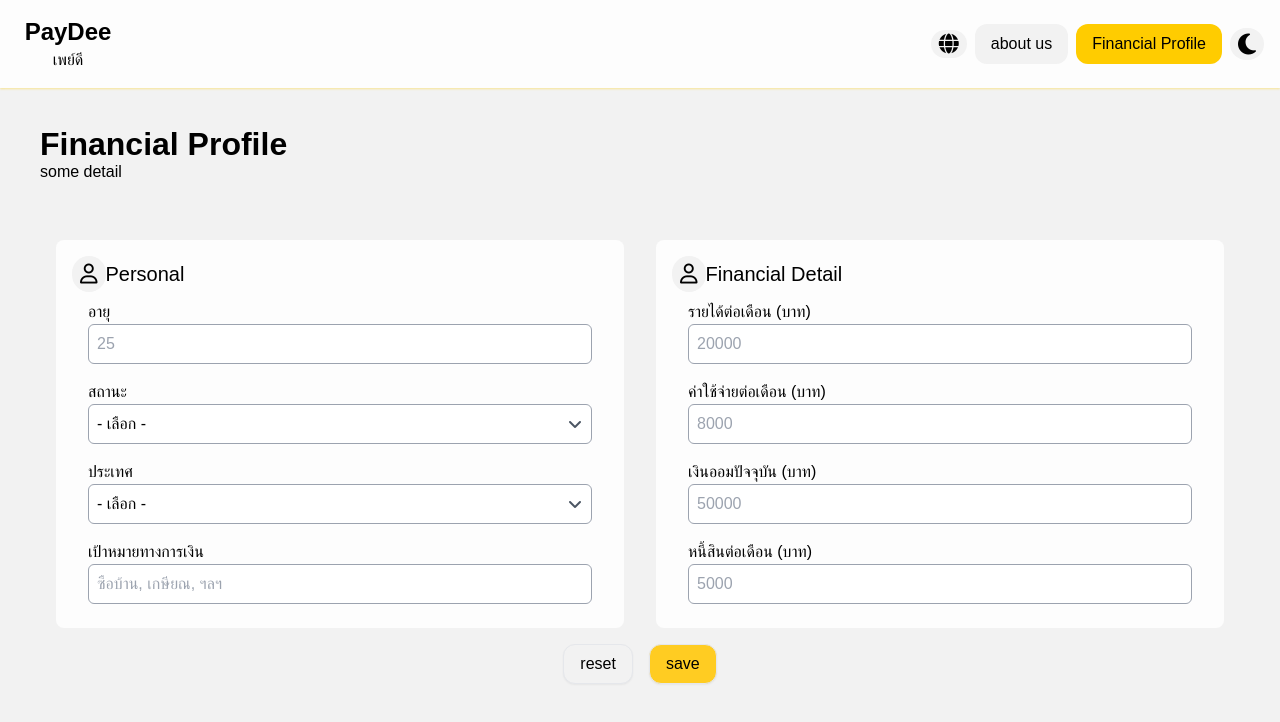
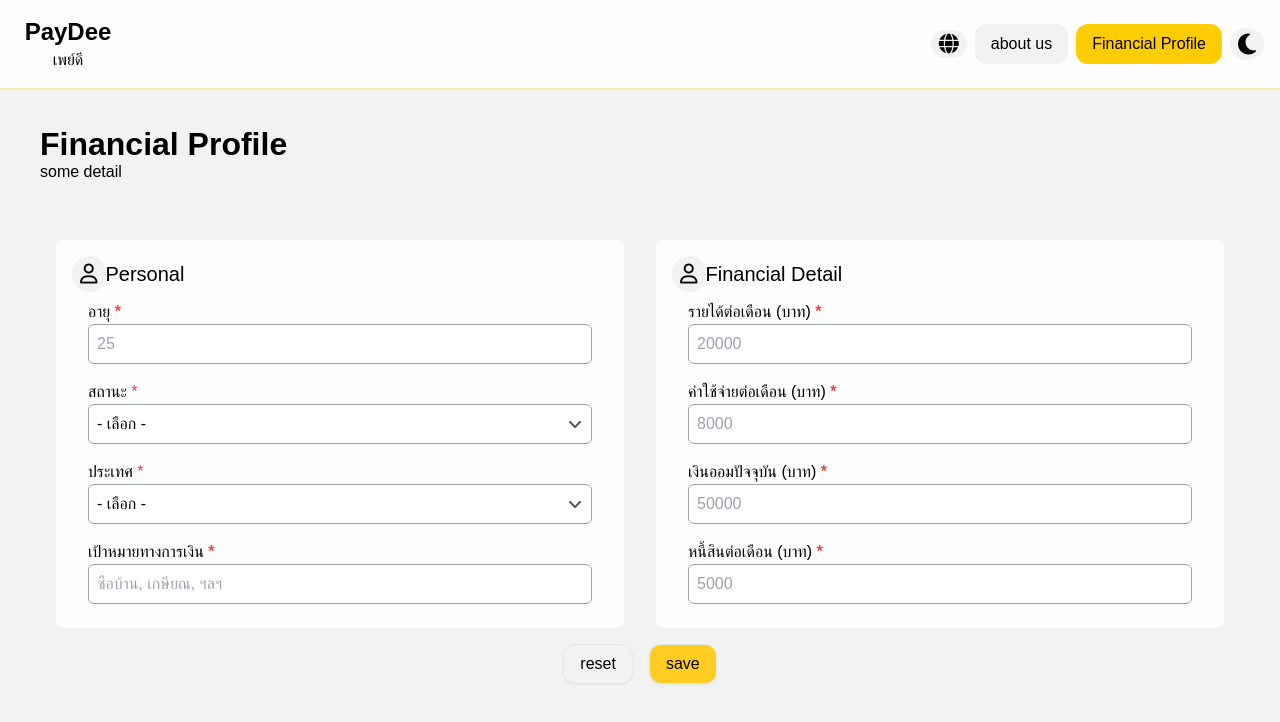
Before and after one commit to BossTheDev2209/paydee, a React (Vite) app: page /financial in a window 1280 px wide. Shown: the top 722 px of the page. Built offline with nearby package versions, Linux system fonts and the light colour scheme; a web font is replaced by a local one.

Commit message:
fix component => TextField, TextSelect => required css

```diff
--- a/src/components/TextField.jsx
+++ b/src/components/TextField.jsx
@@ -3,7 +3,7 @@ import { Fragment, useState } from "react";
 const TextField = ({ loading = false, titleClassName = "", onBlur, onInput, disabled = loading || false, titleDescription = "", title, inputType = "input", useForm = true, showLabel = true, className = "", rows = 5, textarea = false, name = "", error = "", touched = false, placeholder = "", iconsearch = false, titleElement, value, required = false,
 /* onBlur, */ ...props }) => {
     const [showPassword, setShowPassword] = useState(false);
-    return (_jsx(Fragment, { children: _jsxs("div", { className: "relative", children: [_jsx("label", { htmlFor: name, className: showLabel ? "font-light" : "hidden", children: _jsxs("div", { className: "flex justify-between", children: [_jsx("label", { htmlFor: name, className: showLabel ? "text-color-blue font-light" : "hidden", children: _jsxs("h4", { className: `line-clamp-1 ${titleClassName}`, children: [title, " ", titleDescription !== "" && (_jsx("span", { className: "text-gray-main font-light", children: titleDescription })), required && _jsx("span", { className: "text-red-main font-bold", children: "*" })] }) }), titleElement && titleElement] }) }), textarea ? (_jsx("textarea", { id: name, className: `h-full ${className} disabled:input_disabled ${touched
+    return (_jsx(Fragment, { children: _jsxs("div", { className: "relative", children: [_jsx("label", { htmlFor: name, className: showLabel ? "font-light" : "hidden", children: _jsxs("div", { className: "flex justify-between", children: [_jsx("label", { htmlFor: name, className: showLabel ? "text-color-blue font-light" : "hidden", children: _jsxs("h4", { className: `line-clamp-1 ${titleClassName}`, children: [title, " ", titleDescription !== "" && (_jsx("span", { className: "text-gray-main font-light", children: titleDescription })), required && _jsx("span", { className: "text-red-500 font-bold", children: "*" })] }) }), titleElement && titleElement] }) }), textarea ? (_jsx("textarea", { id: name, className: `h-full ${className} disabled:input_disabled ${touched
                         ? error
                             ? "input_error"
                             : useForm
--- a/src/components/TextSelect.jsx
+++ b/src/components/TextSelect.jsx
@@ -36,6 +36,7 @@ function TextSelect({
   onChange = false,
   onSearch = false,
   onFocus = false,
+  onBlur = false,
   optionValue = "value",
   tooltip = false,
   optionLabel = false,
@@ -125,7 +126,9 @@ function TextSelect({
     if (isMulti) {
       if (isMultiDefault) return isMultiDefault;
       if (value.length === 1) {
-        return SetValue(value.map(optionLabel ? optionLabel : (a) => a["label"]));
+        return SetValue(
+          value.map(optionLabel ? optionLabel : (a) => a["label"])
+        );
       }
       return `${value.length} รายการ`;
     }
@@ -172,9 +175,11 @@ function TextSelect({
         <div className="flex justify-between">
           <label
             htmlFor={`select-${name}`}
-            className={title ? `${titleClassName} font-light line-clamp-1` : "hidden"}
+            className={
+              title ? `${titleClassName} font-light line-clamp-1` : "hidden"
+            }
           >
-            {title} {required && <span className="text-red-main">*</span>}
+            {title} {required && <span className="text-red-500">*</span>}
           </label>
           {titleElement && titleElement}
         </div>
@@ -193,10 +198,18 @@ function TextSelect({
               value?.length > 0 && Array.isArray(value)
                 ? isMulti
                   ? isMultiDefault || `${value.length} รายการ`
-                  : SetValue(value.map(optionLabel ? optionLabel : (a) => a["label"]))
+                  : SetValue(
+                      value.map(optionLabel ? optionLabel : (a) => a["label"])
+                    )
                 : placeholder || "- เลือก -"
             }
-            selectType={typeof (value?.length > 0 && Array.isArray(value) && value.map(optionLabel ? optionLabel : (a) => a["label"])[0])}
+            selectType={
+              typeof (
+                value?.length > 0 &&
+                Array.isArray(value) &&
+                value.map(optionLabel ? optionLabel : (a) => a["label"])[0]
+              )
+            }
             name={name}
             className={`${className || "input_default pr-8"} ${
               disabled ? "input_disabled pr-8" : ""
@@ -207,6 +220,7 @@ function TextSelect({
               setShowAll(false);
               onFocus && onFocus();
             }}
+            onBlur={onBlur}
           />
           <i className="fas fa-angle-down -ml-6 fill-current text-gray-600 text-base"></i>
           {tooltip && showSelectTooltip && (
@@ -258,7 +272,8 @@ function TextSelect({
                   key={optionValue ? item[optionValue] : index}
                   className={`p-2 rounded-md my-[2px] hover:bg-[#2C4150] hover:text-white cursor-pointer font-light ${
                     Array.isArray(value) &&
-                    value.filter((a) => a[optionValue] === item[optionValue]).length > 0 &&
+                    value.filter((a) => a[optionValue] === item[optionValue])
+                      .length > 0 &&
                     "bg-[#2C4150] text-white"
                   }`}
                   onClick={() => {
@@ -278,7 +293,9 @@ function TextSelect({
                 className="p-2 rounded-md text-center hover:bg-blue-s5 cursor-pointer"
                 onClick={() => setShowAll(!showAll)}
               >
-                <span>{showAll ? "-- แสดงน้อยลง --" : "-- แสดงทั้งหมด --"}</span>
+                <span>
+                  {showAll ? "-- แสดงน้อยลง --" : "-- แสดงทั้งหมด --"}
+                </span>
               </li>
             )}
           </ul>
--- a/src/views/Financial.jsx
+++ b/src/views/Financial.jsx
@@ -14,18 +14,48 @@ export default function Financial() {
     { id: 1, label: "นักเรียน/นักศึกษา" },
     { id: 2, label: "พนักงานประจำ" },
     { id: 3, label: "ฟรีแลนซ์" },
+    { id: 4, label: "ว่างงาน" },
   ];
   const country = [
     { id: 1, label: "ไทย" },
     { id: 2, label: "สหราชอณาจักร" },
     { id: 3, label: "สหรัฐอเมริกา" },
   ];
+
+  const validationSchema = Yup.object({
+    age: Yup.string().required("กรุณากรอกข้อมูล"),
+    status: Yup.number().required("กรุณาเลือกสถานะ"),
+    country: Yup.number().required("กรุณาเลือกประเทศ"),
+    optional: Yup.string().required("กรุณากรอกข้อมูล"),
+    salary: Yup.string().required("กรุณากรอกข้อมูล"),
+    expenses: Yup.string().required("กรุณากรอกข้อมูล"),
+    saving: Yup.string().required("กรุณากรอกข้อมูล"),
+    debt: Yup.string().required("กรุณากรอกข้อมูล"),
+  });
+
   return (
     <section className="w-full">
       <h1 className="font-bold">Financial Profile</h1>
       <p>some detail</p>
-
-      <div className="w-full flex flex-wrap">
+      <Formik
+        initialValues={{
+          age: "",
+          status: "",
+          country: "",
+          optional: "",
+          salary: "",
+          expenses: "",
+          saving: "",
+          debt: "",
+        }}
+        validationSchema={validationSchema}
+        onSubmit={(values) => {
+          console.log("a", values);
+        }}
+      >
+        {({ setFieldValue, values, errors, touched }) => (
+          <Form className="w-full">
+            <div className="w-full flex">
               {/* personal detail */}
               <section className="w-full md:w-6/12 p-4">
                 <div className="w-full p-4 bg-[#fdfdfd] rounded-lg mt-10">
@@ -33,21 +63,9 @@ export default function Financial() {
                     <i className="fa-regular fa-user p-2 rounded-full bg-[#f2f2f2]"></i>
                     Personal
                   </p>
-            <Formik
-              initialValues={{
-                age: "",
-                status: "",
-                country: "",
-                optional: "",
-              }}
-              onSubmit={(values) => {
-                console.log("a", values);
-              }}
-            >
-              {({ setFieldValue, values, errors, touched }) => (
-                <Form>
                   <div className="w-full pad-main">
                     <TextField
+                      required
                       title="อายุ"
                       id="age"
                       name="age"
@@ -59,32 +77,43 @@ export default function Financial() {
                           e.target.value.replace(/[^0-9]/g, "")
                         )
                       }
+                      touched={touched.age}
+                      error={errors.age}
                     />
                   </div>
 
                   <div className="w-full pad-main">
                     <TextSelect
+                      required
                       title="สถานะ"
                       name="status"
                       options={status}
                       value={selected.status}
-                      onChange={(item) =>
-                        setSelected((prev) => ({ ...prev, status: [item] }))
-                      }
+                      onChange={(item) => {
+                        setSelected((prev) => ({ ...prev, status: [item] }));
+                        setFieldValue("status", item.id);
+                      }}
+                      onBlur={() => setFieldTouched("country", true)}
                       optionValue="id"
                       optionLabel={(item) => item.label}
+                      touched={touched.status}
+                      error={errors.status}
                     />
                   </div>
 
                   <div className="w-full pad-main">
                     <TextSelect
+                      required
                       title="ประเทศ"
-                      name="status"
+                      name="country"
                       options={country}
                       value={selected.country}
-                      onChange={(item) =>
-                        setSelected((prev) => ({ ...prev, country: [item] }))
-                      }
+                      onChange={(item) => {
+                        setSelected((prev) => ({ ...prev, country: [item] }));
+                        setFieldValue("country", item.id);
+                      }}
+                      touched={touched.country}
+                      error={errors.country}
                       optionValue="id"
                       optionLabel={(item) => item.label}
                     />
@@ -92,6 +121,7 @@ export default function Financial() {
 
                   <div className="w-full pad-main">
                     <TextField
+                      required
                       title="เป้าหมายทางการเงิน"
                       id="optional"
                       name="optional"
@@ -100,36 +130,24 @@ export default function Financial() {
                       onChange={(e) =>
                         setFieldValue("optional", e.target.value)
                       }
+                      touched={touched.optional}
+                      error={errors.optional}
                     />
                   </div>
-                </Form>
-              )}
-            </Formik>
                 </div>
               </section>
 
-        {/* financial detail */}
+              {/* financial profile */}
               <section className="w-full md:w-6/12 p-4">
                 <div className="w-full p-4 bg-[#fdfdfd] rounded-lg mt-10">
                   <p className="text-xl">
                     <i className="fa-regular fa-user p-2 rounded-full bg-[#f2f2f2]"></i>
                     Financial Detail
                   </p>
-            <Formik
-              initialValues={{
-                salary: "",
-                expenses: "",
-                saving: "",
-                debt: "",
-              }}
-              onSubmit={(values) => {
-                console.log("a", values);
-              }}
-            >
-              {({ setFieldValue, values, errors, touched }) => (
-                <Form>
+
                   <div className="w-full pad-main">
                     <TextField
+                      required
                       title="รายได้ต่อเดือน (บาท)"
                       id="salary"
                       name="salary"
@@ -141,10 +159,13 @@ export default function Financial() {
                           e.target.value.replace(/[^0-9]/g, "")
                         )
                       }
+                      touched={touched.salary}
+                      error={errors.salary}
                     />
                   </div>
                   <div className="w-full pad-main">
                     <TextField
+                      required
                       title="ค่าใช้จ่ายต่อเดือน (บาท)"
                       id="expenses"
                       name="expenses"
@@ -156,10 +177,13 @@ export default function Financial() {
                           e.target.value.replace(/[^0-9]/g, "")
                         )
                       }
+                      touched={touched.expenses}
+                      error={errors.expenses}
                     />
                   </div>
                   <div className="w-full pad-main">
                     <TextField
+                      required
                       title="เงินออมปัจจุบัน (บาท)"
                       id="saving"
                       name="saving"
@@ -171,10 +195,13 @@ export default function Financial() {
                           e.target.value.replace(/[^0-9]/g, "")
                         )
                       }
+                      touched={touched.saving}
+                      error={errors.saving}
                     />
                   </div>
                   <div className="w-full pad-main">
                     <TextField
+                      required
                       title="หนี้สินต่อเดือน (บาท)"
                       id="debt"
                       name="debt"
@@ -186,22 +213,32 @@ export default function Financial() {
                           e.target.value.replace(/[^0-9]/g, "")
                         )
                       }
+                      touched={touched.debt}
+                      error={errors.debt}
                     />
+                  </div>
+                </div>
+              </section>
+            </div>
+
+            {/* btn */}
+            <div className="w-full flex gap-4 justify-center">
+              <button
+                type="reset"
+                className="btn-base bg-[#f2f2f2] border shadow-sm"
+              >
+                reset
+              </button>
+              <button
+                type="submit"
+                className="btn-base bg-[#ffcc22] border shadow-sm"
+              >
+                save
+              </button>
             </div>
           </Form>
         )}
       </Formik>
-          </div>
-        </section>
-      </div>
-          <div className="w-full flex gap-4 justify-center">
-            <button type="reset" className="btn-base bg-[#f2f2f2] border shadow-sm">
-              reset
-            </button>
-            <button type="submit" className="btn-base bg-[#ffcc22] border shadow-sm">
-              save
-            </button>
-          </div>
     </section>
   );
 }
```
Lines whose indentation alone changed are shown as unchanged.
